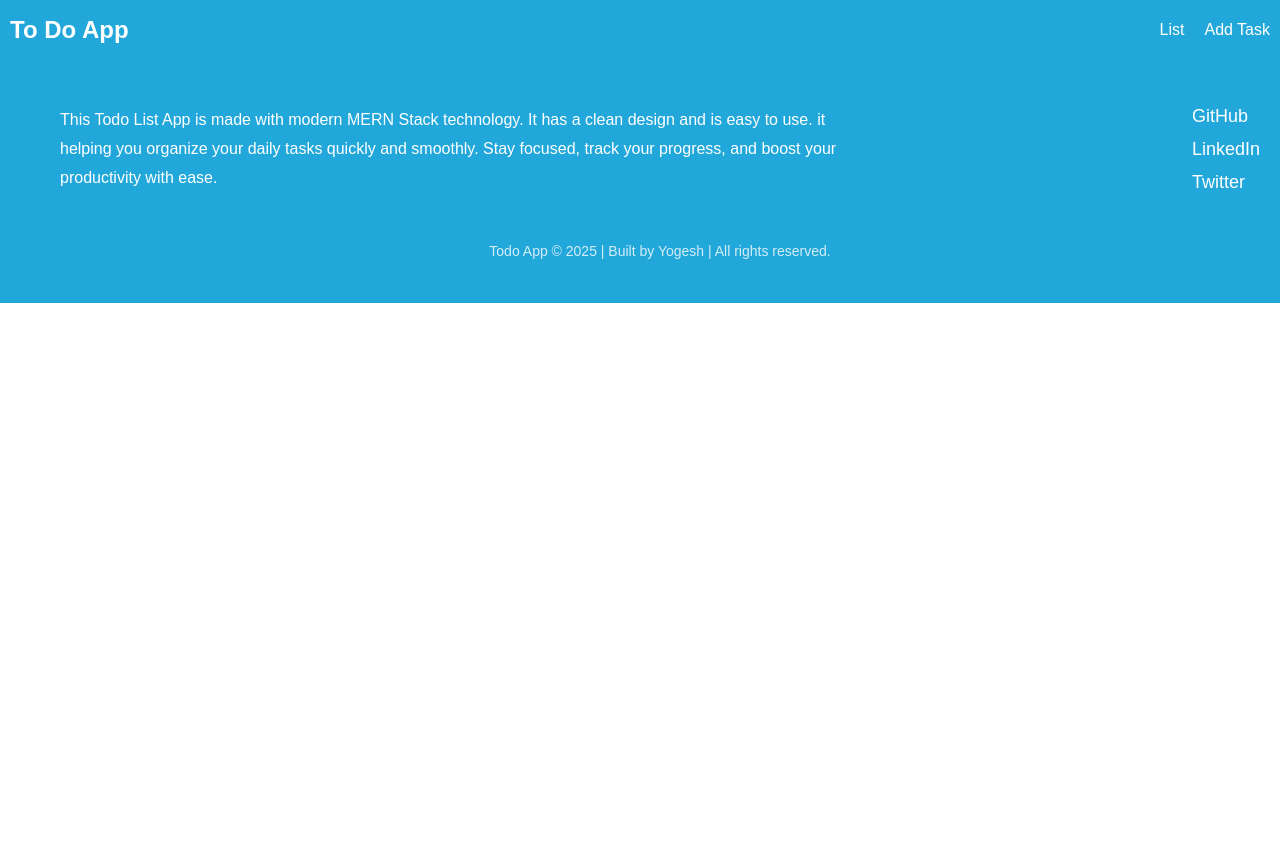
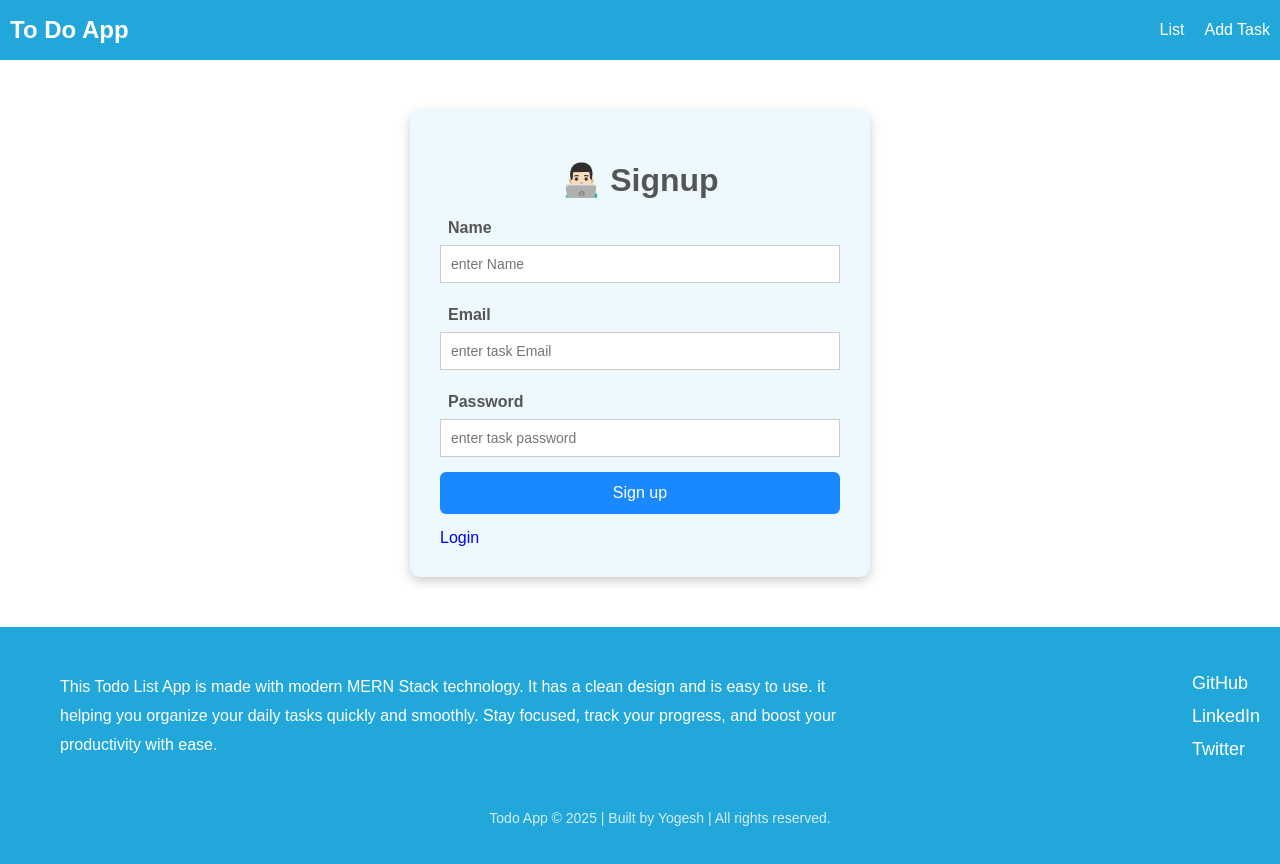
Before and after one commit to yogesh-avadhut/ToDoApp, a React app in the folder frontend/: page /signup in a window 1280 px wide. Shown: the top 864 px of the page. Before the commit the page ends 800 px from the top, so only its background shows below. Built offline with nearby package versions, Linux system fonts and the light colour scheme; the HTML template or start-up script is replaced by a standard one.

Commit message:
added login and signup form

```diff
--- a/frontend/src/App.jsx
+++ b/frontend/src/App.jsx
@@ -3,6 +3,8 @@ import './style/App.css'
 import NavBar from './components/NavBar'
 import { Route, Routes } from 'react-router-dom'
 import AddTask from './components/AddTask'
+import Signup from './components/Signup'
+import Login from './components/Login'
 import List from './components/List'
 import UpdateTask from './components/UpdateTask'
 import Footer from './components/Footer'
@@ -16,11 +18,13 @@ function App() {
       <Routes>
         <Route path='/' element={<List />} />
         <Route path='/add' element={<AddTask />} />
+        <Route path='/signup' element={<Signup />} />
+        <Route path='/login' element={<Login />} />
         <Route path='/update/:id' element={<UpdateTask />} />
 
       </Routes>
 
-        <Footer />
+      <Footer />
 
     </>
 
--- /dev/null
+++ b/frontend/src/components/Login.jsx
@@ -0,0 +1,35 @@
+
+import { useState } from 'react';
+import '../style/AddTask.css'
+import { Link, useNavigate } from 'react-router-dom';
+
+function Signup() {
+
+
+    const [userData, SetUserData] = useState();
+
+    const handlesubmit = ()=>{
+        console.log(userData)
+    }
+
+    return (
+        <div className="container">
+            <h1> 🔐 Login </h1>
+
+            <label className='label' htmlFor="Email">Email</label>
+            <input
+                onChange={(event) => SetUserData({ ...userData, email: event.target.value })}
+                type="text" name="Email" placeholder="enter task Email" id='Email' />
+
+            <label className='label' htmlFor="Password">Password</label>
+            <input
+                onChange={(event) => SetUserData({ ...userData, password: event.target.value })}
+                type="text" name="Password" placeholder="enter task password" id='Password' />
+
+            <button onClick={()=> handlesubmit()} className="submit">Login </button>
+            <Link className='link' to="/Signup">Signup</Link>
+        </div>
+    )
+}
+
+export default Signup;
--- /dev/null
+++ b/frontend/src/components/Signup.jsx
@@ -0,0 +1,39 @@
+
+import { useState } from 'react';
+import '../style/AddTask.css'
+import { useNavigate,Link } from 'react-router-dom';
+
+function Signup() {
+
+
+    const [userData, SetUserData] = useState();
+
+    const handlesubmit = ()=>{
+        console.log(userData)
+    }
+
+    return (
+        <div className="container">
+            <h1>👨🏻‍💻 Signup </h1>
+            <label className='label' htmlFor="Name">Name</label>
+            <input
+                onChange={(event) => SetUserData({ ...userData, name: event.target.value })}
+                type="text" name="Name" placeholder="enter Name" id='Name' />
+
+            <label className='label' htmlFor="Email">Email</label>
+            <input
+                onChange={(event) => SetUserData({ ...userData, email: event.target.value })}
+                type="text" name="Email" placeholder="enter task Email" id='Email' />
+
+            <label className='label' htmlFor="Password">Password</label>
+            <input
+                onChange={(event) => SetUserData({ ...userData, password: event.target.value })}
+                type="text" name="Password" placeholder="enter task password" id='Password' />
+
+            <button onClick={()=> handlesubmit()} className="submit">Sign up </button>
+            <Link className='link' to="/Login">Login</Link>
+        </div>
+    )
+}
+
+export default Signup;
--- a/frontend/src/style/App.css
+++ b/frontend/src/style/App.css
@@ -0,0 +1,5 @@
+.link{
+    text-decoration: none;
+    padding-top: 15px;
+    display: block;
+}
```
